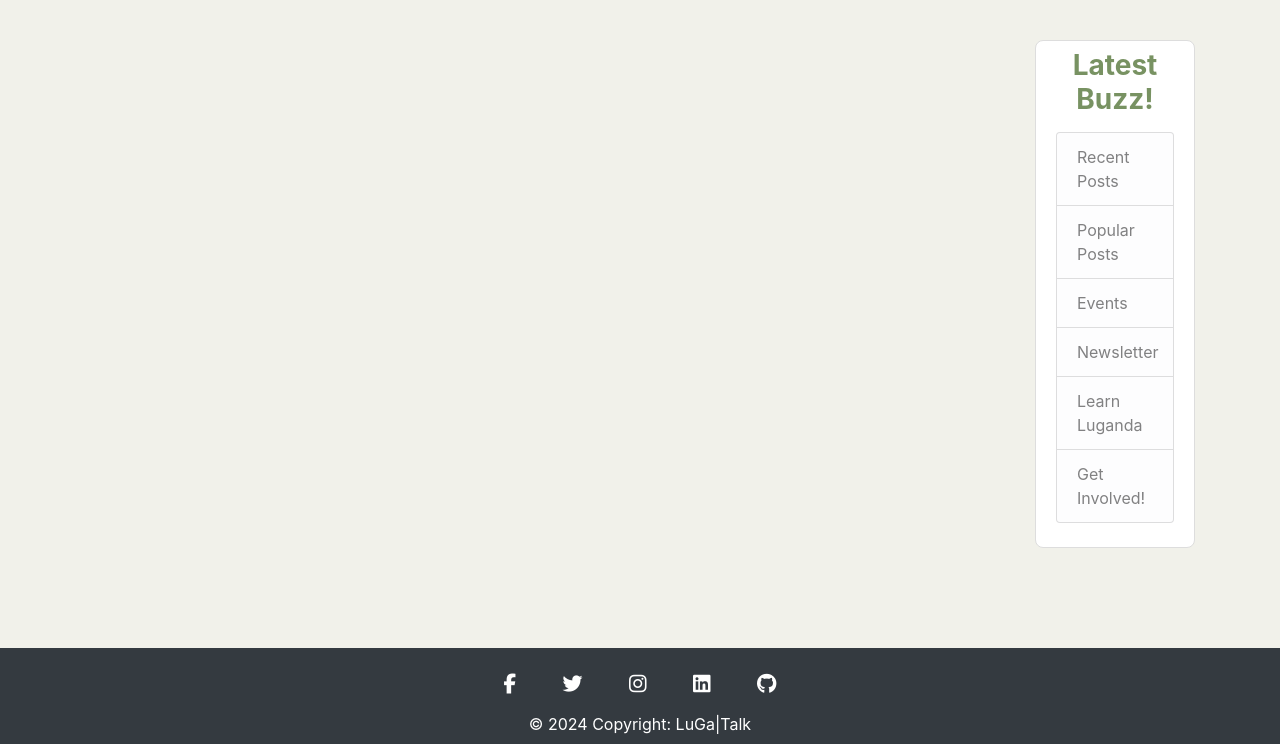
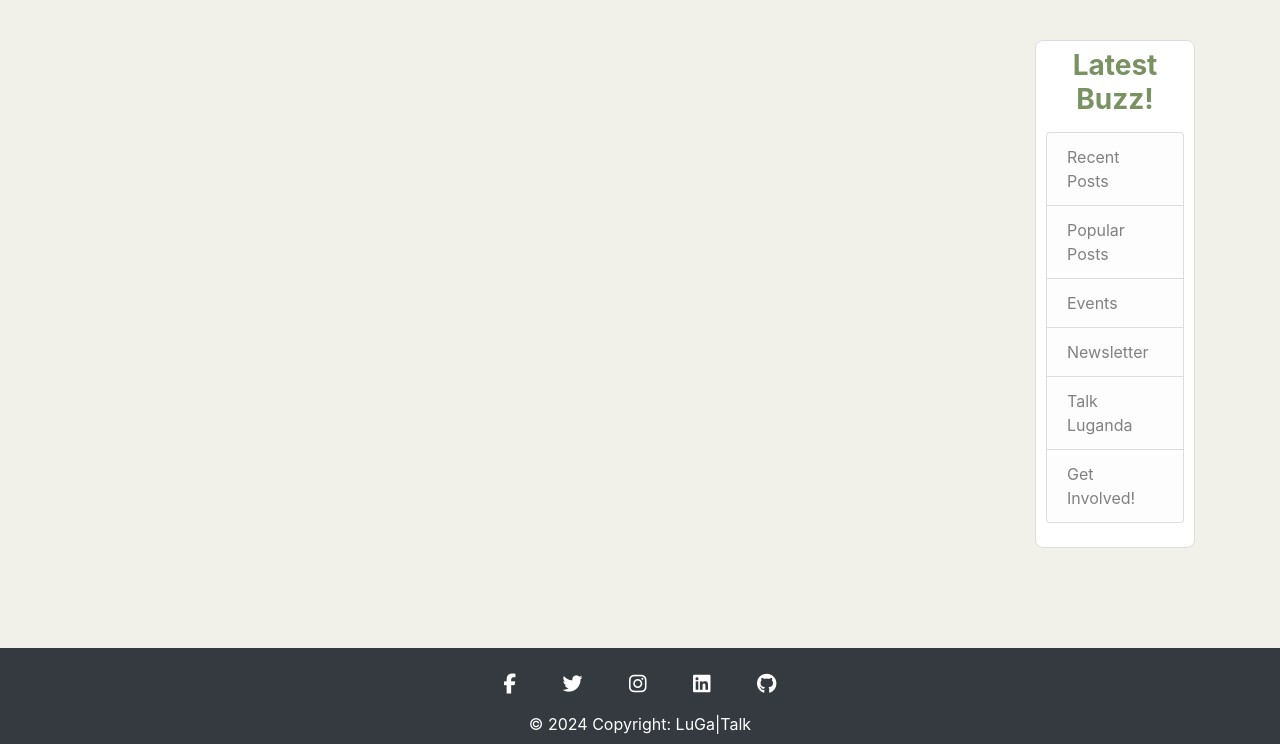
Before and after one commit to Edgarkimbugwe/luga-talk, a Django app: page / in a window 1280 px wide. Shown: the part 56-800 px from the top of the page. Run offline with Django 4.2, Linux system fonts and the light colour scheme; data that the repository does not hold is empty; some libraries are stand-ins or nearby versions.

Commit message:
edited the css for the content section to improve the look of the sidebar that text appears on a single line

```diff
--- a/static/css/style.css
+++ b/static/css/style.css
@@ -54,7 +54,7 @@
 
 .content-section {
     background: #ffffff;
-    padding: 8px 20px;
+    padding: 8px 10px;
     border: 1px solid #dddddd;
     border-radius: 8px;
     margin-bottom: 20px;
--- a/templates/base.html
+++ b/templates/base.html
@@ -63,7 +63,7 @@
               <a href="#" class="list-group-item list-group-item-light">Popular Posts</a>
               <a href="#" class="list-group-item list-group-item-light">Events</a>
               <a href="#" class="list-group-item list-group-item-light">Newsletter</a>
-              <a href="#" class="list-group-item list-group-item-light">Learn Luganda</a>
+              <a href="#" class="list-group-item list-group-item-light">Talk Luganda</a>
               <a href="#" class="list-group-item list-group-item-light">Get Involved!</a>
             </div>
           </p>
```
